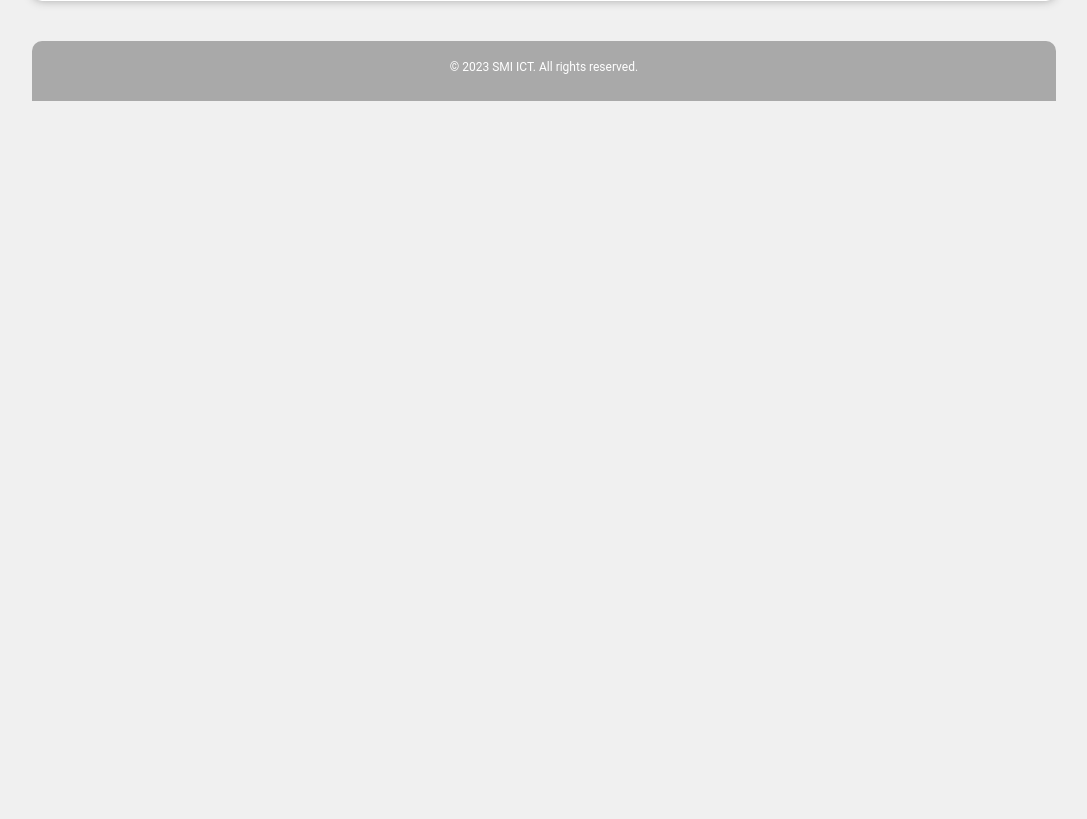
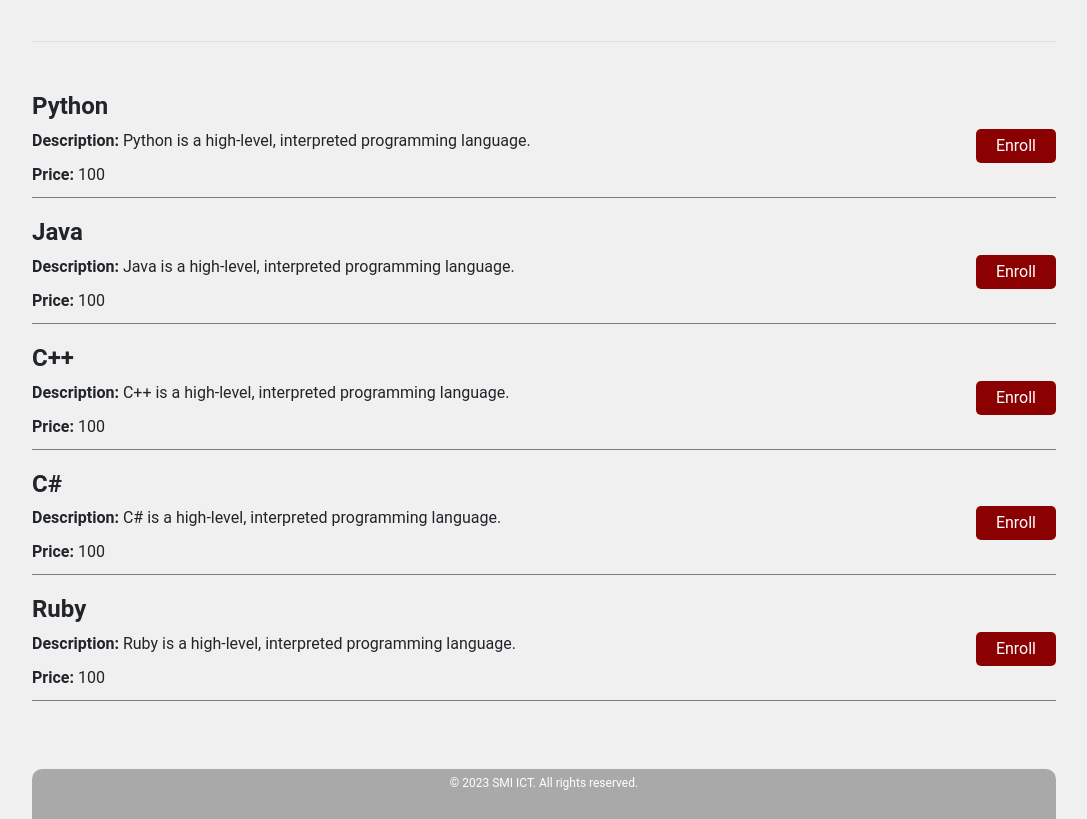
Before and after one commit to spw3bt3ch/flaskwebApp, a Flask app: page / in a window 1280 px wide. Shown: the part 1435-2254 px from the top of the page, without its empty margins (96-1183 px from the left). Before the commit the page ends 1536 px from the top, so only its background shows below. Run offline with Flask 3, Linux system fonts and the light colour scheme.

Commit message:
Full Data Added
Mini database added and other things

```diff
--- a/app.py
+++ b/app.py
@@ -5,10 +5,61 @@ courses = [{}]
 
 app = Flask(__name__, template_folder='templates')
 
+other_courses = [{
+    "id":
+    1,
+    "name":
+    "Python",
+    "description":
+    "Python is a high-level, interpreted programming language.",
+    "price":
+    100,
+    "image":
+    "https://www.python.org/static/community_logos/python-logo-master-v3-TM.png",
+}, {
+    "id":
+    2,
+    "name":
+    "Java",
+    "description":
+    "Java is a high-level, interpreted programming language.",
+    "price":
+    100,
+    "image":
+    "https://www.python.org/static/community_logos/python-logo-master-v3-TM.png"
+}, {
+    "id":
+    3,
+    "name":
+    "C++",
+    "description":
+    "C++ is a high-level, interpreted programming language.",
+    "price":
+    100,
+    "image":
+    "https://www.python.org/static/community_logos/python-logo-master-v3-TM.png"
+}, {
+    "id":
+    4,
+    "name":
+    "C#",
+    "description":
+    "C# is a high-level, interpreted programming language.",
+    "price":
+    100,
+    "image":
+    "https://www.python.org/static/community_logos/python-logo-master-v3-TM.png"
+}, {
+    "id": 5,
+    "name": "Ruby",
+    "description": "Ruby is a high-level, interpreted programming language.",
+    "price": 100,
+}]
+
 
 @app.route('/')
 def index():
-  return render_template('home.html')
+  return render_template('home.html', programming_courses=other_courses)
 
 
 if __name__ == '__main__':
--- a/templates/home.html
+++ b/templates/home.html
@@ -2,7 +2,7 @@
 <html>
     <head>
         <title>Home</title>
-
+        <link href="https://cdn.jsdelivr.net/npm/bootstrap@5.3.5/dist/css/bootstrap.min.css" rel="stylesheet" integrity="sha384-SgOJa3DmI69IUzQ2PVdRZhwQ+dy64/BUtbMJw1MZ8t5HZApcHrRKUc4W0kG879m7" crossorigin="anonymous">
         <style>
             body {
                 background-color: #f0f0f0;
@@ -26,7 +26,7 @@
             }
             #container{
                 width: 80%;
-                margin: auto;
+                margin: 40px auto 0px auto;
             }
             #all-courses{
                 display: flex;
@@ -201,7 +201,21 @@
                 </div>
 
             </div>
-
+            <hr>
+            <!-- <div>{{programming_courses}}</div> -->
+            <div>{% for courses in programming_courses %}
+                    <div style="margin-bottom: 20px">
+                        <h4><b>{{courses["name"]}}</b></h4>
+                        <div style="display: flex; flex-direction: row; flex-wrap: wrap; justify-content: space-between">
+                            <div><b>Description: </b>{{courses["description"]}}</div>
+                            <div><a href="#" style="text-decoration: none;"><button type="button" style="padding: 5px 20px; border-radius: 5px; border: none; background-color: darkred; color: white">Enroll</button></a></div>
+                        </div>
+                        <div style="border-bottom: 1px solid grey; padding-bottom:10px; margin-bottom: 20px">
+                            <b>Price: </b>{{courses["price"]}}
+                        </div>
+                    </div>
+                {% endfor %}<br><br>
+            </div>
             <footer>
                 <p>&copy; 2023 SMI ICT. All rights reserved.</p>
             </footer>
```
